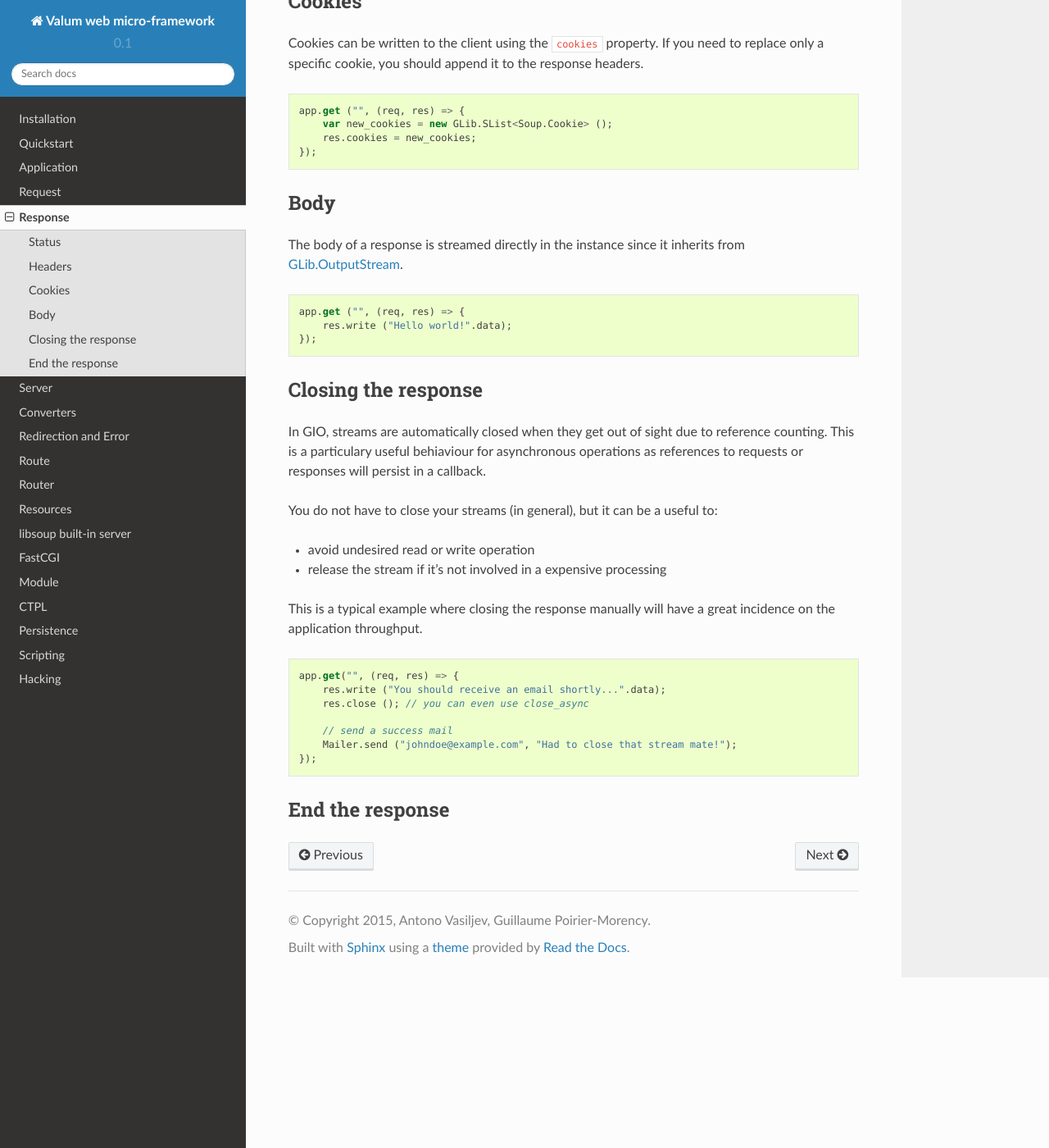
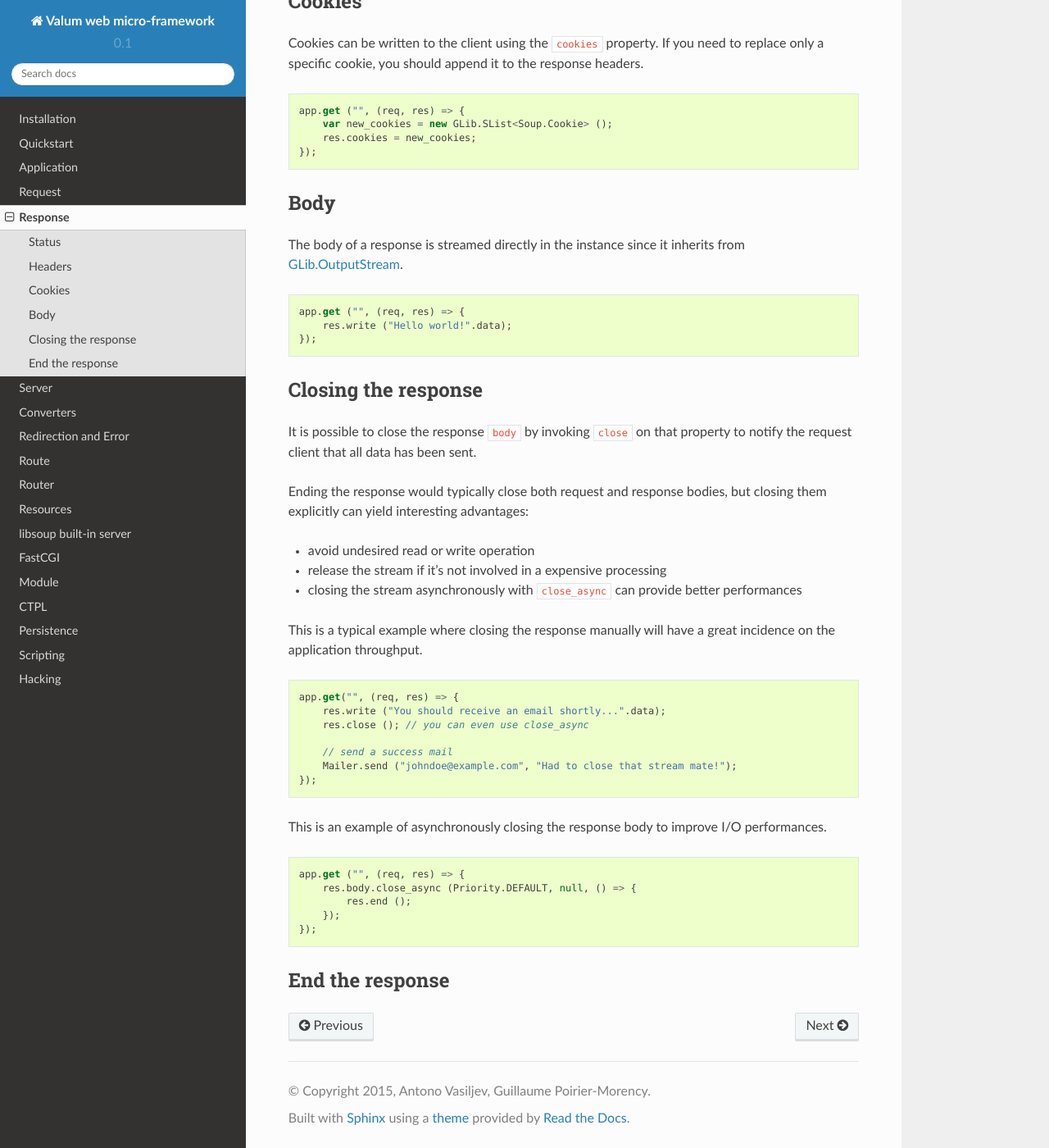
Before and after one commit to valum-framework/vsgi, a Sphinx documentation site: the page built from docs/vsgi/response.rst, in a window 1280 px wide and 1400 px high, scrolled down 779 px. Shown: the whole window at 82% size. Built offline with Sphinx 7.4.7 and the Read the Docs theme 2.0.0, drawn with Linux system fonts in a browser that asks for light colours; pages that are not in the unit, such as notebooks, are missing from menus.

Commit message:
Properly close the request and response body in end default handler.
The base_stream behind Request and Response must be closed from their most
enclosing stream, which is the body property.

Closing the base stream is dangerous as some converters might not be notified
and omit to write important closing data. This is the case for the
ChunkedConverter, as it must write an empty chunk to end the chunking.

It is still possible to close streams asynchronously within the application
handler, close will not be effective if the stream is already closed.

Documents that behiaviour and adds an example of asynchronously closed body.

```diff
--- a/docs/vsgi/response.rst
+++ b/docs/vsgi/response.rst
@@ -68,16 +68,16 @@
 Closing the response
 --------------------
 
-In GIO, streams are automatically closed when they get out of sight due
-to reference counting. This is a particulary useful behiaviour for
-asynchronous operations as references to requests or responses will
-persist in a callback.
+It is possible to close the response ``body`` by invoking ``close`` on that
+property to notify the request client that all data has been sent.
 
-You do not have to close your streams (in general), but it can be a
-useful to:
+Ending the response would typically close both request and response bodies, but
+closing them explicitly can yield interesting advantages:
 
 -  avoid undesired read or write operation
 -  release the stream if it's not involved in a expensive processing
+-  closing the stream asynchronously with ``close_async`` can provide better
+   performances
 
 This is a typical example where closing the response manually will have
 a great incidence on the application throughput.
@@ -92,5 +92,16 @@
         Mailer.send ("johndoe@example.com", "Had to close that stream mate!");
     });
 
+This is an example of asynchronously closing the response body to improve I/O
+performances.
+
+.. code:: vala
+
+    app.get ("", (req, res) => {
+        res.body.close_async (Priority.DEFAULT, null, () => {
+            res.end ();
+        });
+    });
+
 End the response
 ---------------
```
Also changed, not shown: README.md (+1 -0 lines), 2 other files.
